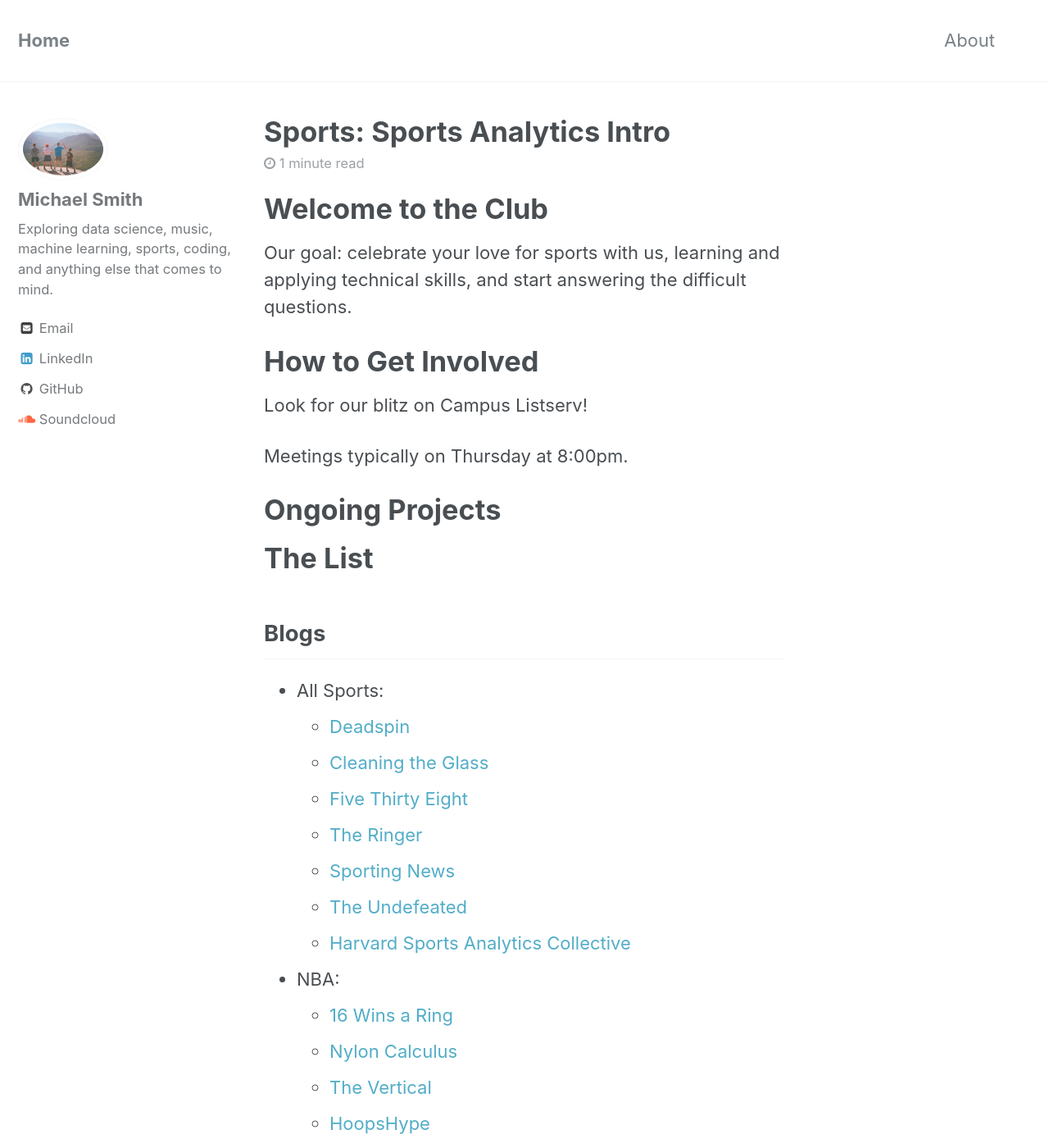
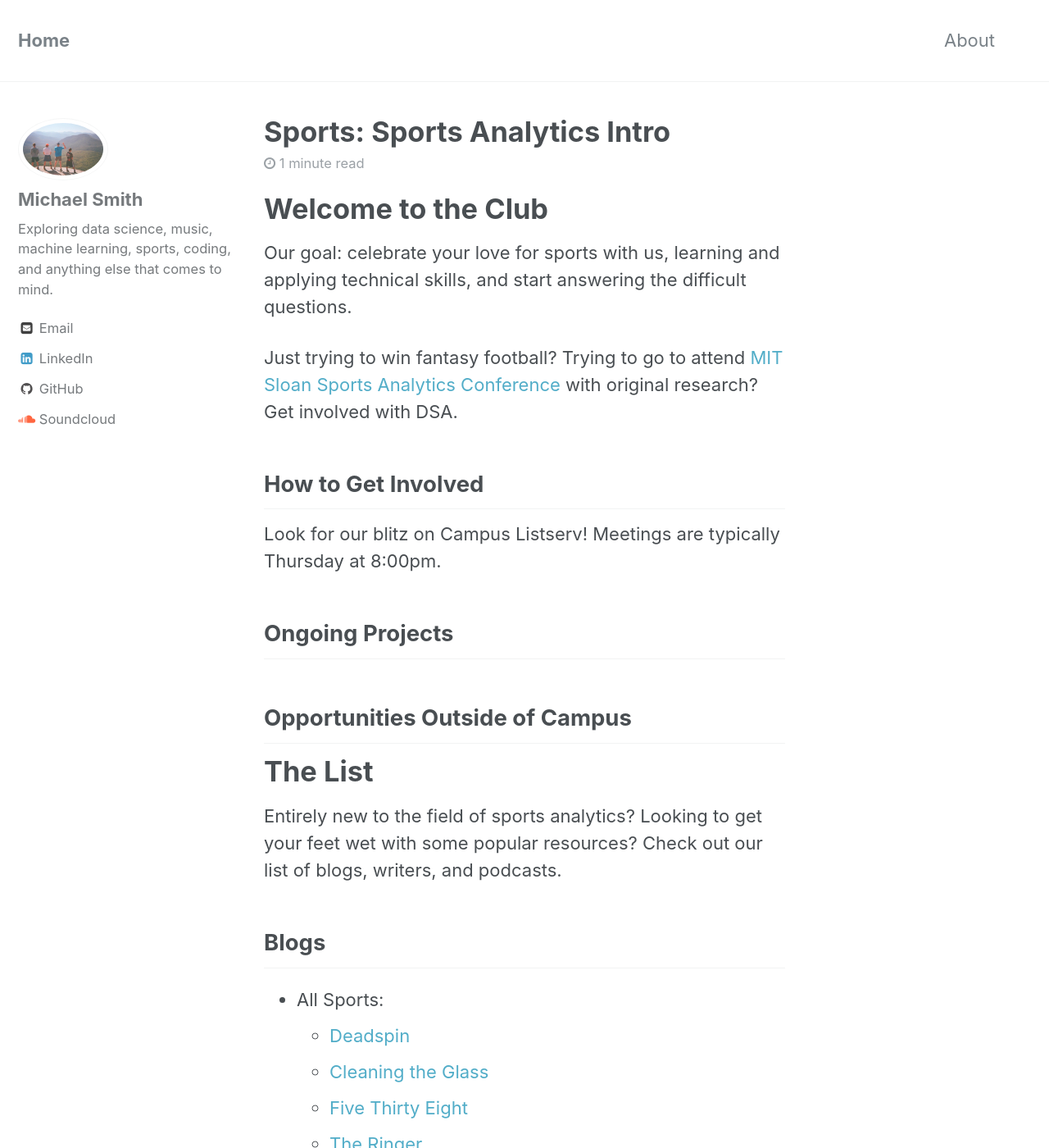
Before and after one commit to cm-smith/cm-smith.github.io, a Jekyll site: the page built from _posts/2017-09-20-sports:-sports-analytics-intro.md, in a window 1280 px wide and 1400 px high. Shown: the whole window at 82% size. Built offline with Jekyll 4.4.1, drawn with Linux system fonts in a browser that asks for light colours.

Commit message:
added to sa post

```diff
--- a/_posts/2017-09-20-sports:-sports-analytics-intro.md
+++ b/_posts/2017-09-20-sports:-sports-analytics-intro.md
@@ -10,17 +10,23 @@ categories: [Sports]
 Our goal: celebrate your love for sports with us, learning and applying technical
 skills, and start answering the difficult questions.
 
-# How to Get Involved
+Just trying to win fantasy football? Trying to go to attend [MIT Sloan Sports Analytics
+Conference](http://www.sloansportsconference.com/) with original research? Get
+involved with DSA.
 
-Look for our blitz on Campus Listserv!
+## How to Get Involved
 
-Meetings typically on Thursday at 8:00pm.
+Look for our blitz on Campus Listserv! Meetings are typically Thursday at 8:00pm.
 
-# Ongoing Projects
+## Ongoing Projects
 
-
+## Opportunities Outside of Campus
 
 # The List
+
+Entirely new to the field of sports analytics? Looking to get your feet wet
+with some popular resources? Check out our list of blogs, writers, and
+podcasts.
 
 ## Blogs
 
```
